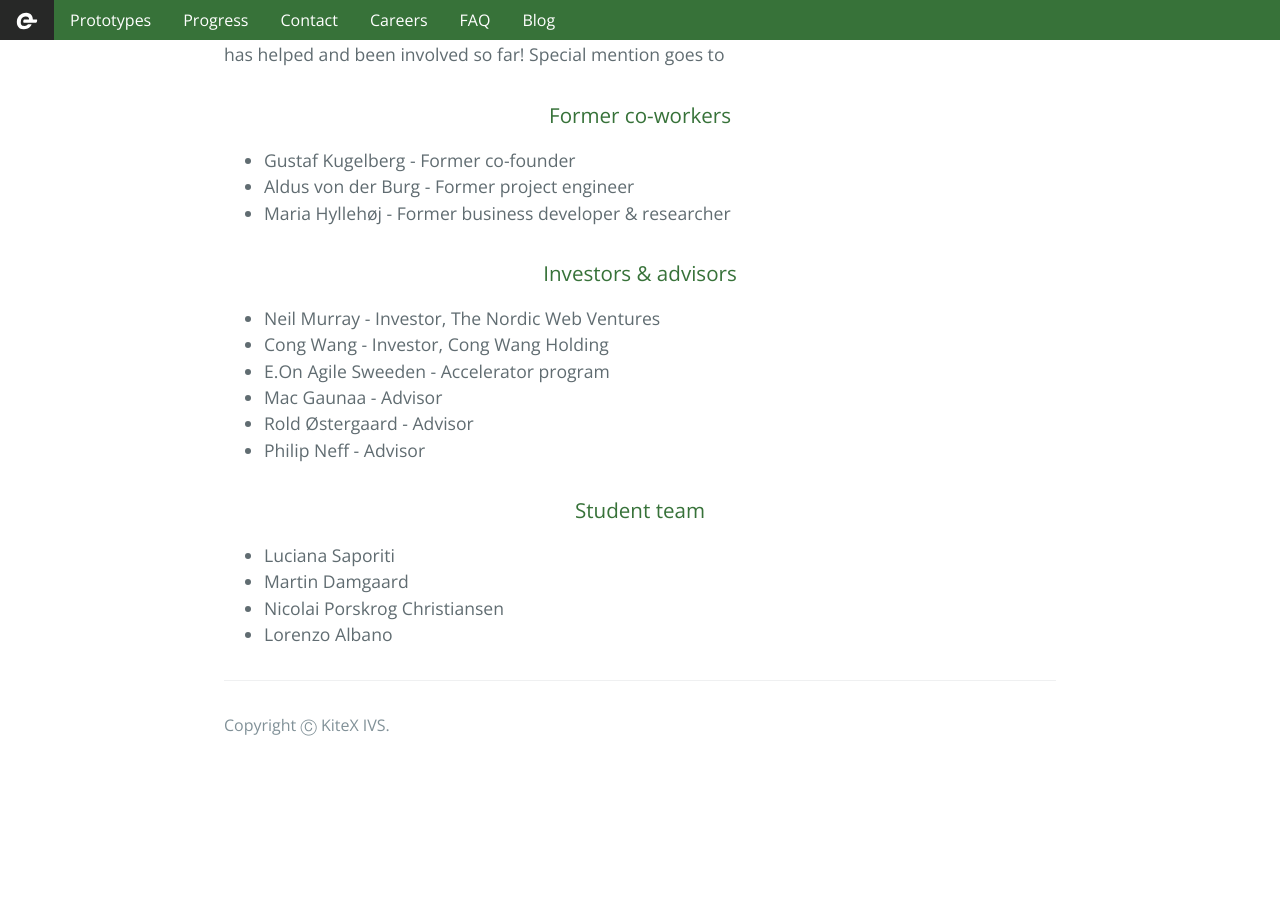
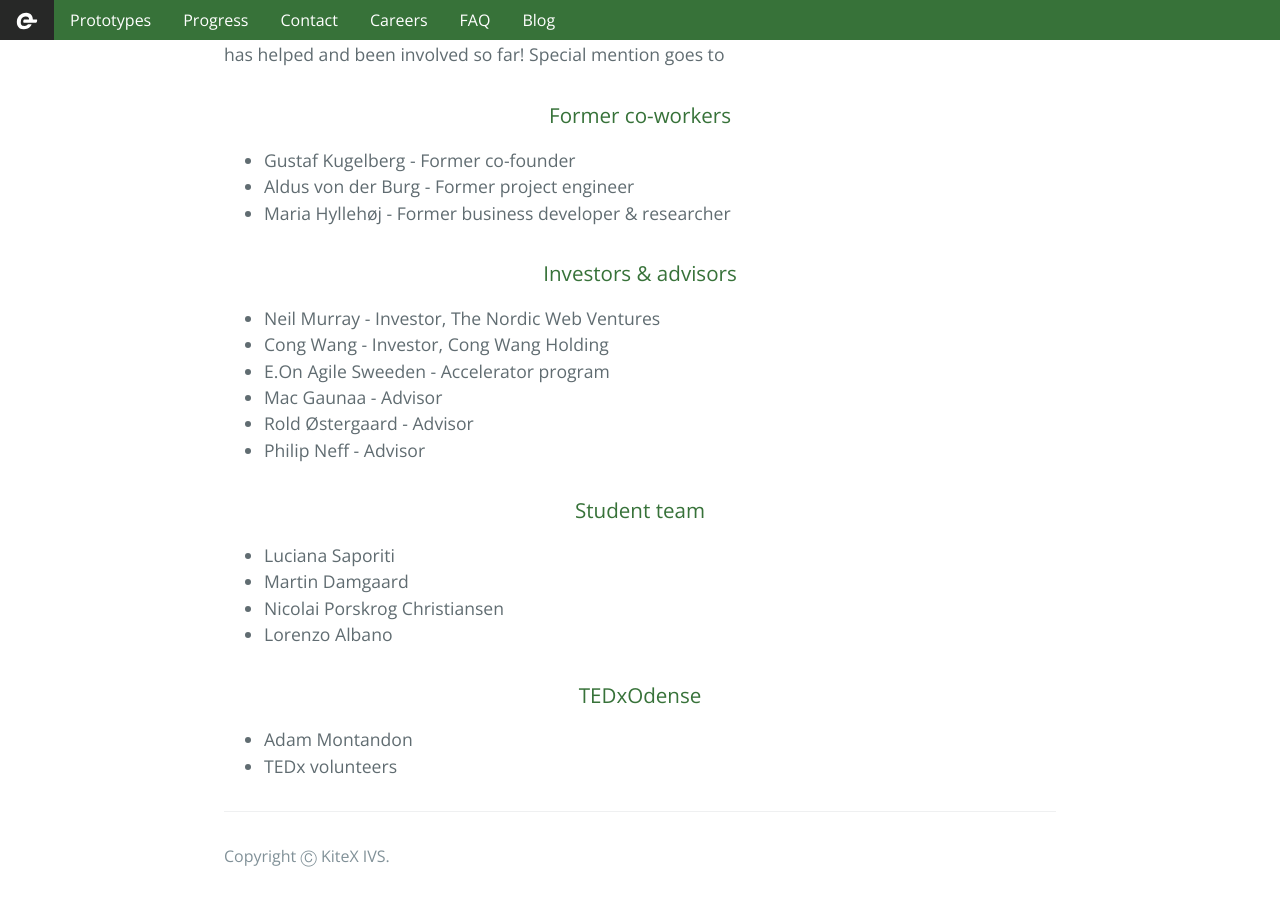
Before and after one commit to kitextech/kitextech.github.io, a Jekyll site: the page built from _posts/2018-05-23-KiteX-TEDx-Odense-2018-thank-you.md, in a window 1280 px wide and 900 px high, scrolled down 1046 px. Built offline with Jekyll 4.4.1, drawn with Linux system fonts in a browser that asks for light colours; before the commit the page ends 1815 px from its top, so only the background shows below that.

Commit message:
TEDx Odense

```diff
--- a/_posts/2018-05-23-KiteX-TEDx-Odense-2018-thank-you.md
+++ b/_posts/2018-05-23-KiteX-TEDx-Odense-2018-thank-you.md
@@ -30,3 +30,7 @@
 * Martin Damgaard
 * Nicolai Porskrog Christiansen
 * Lorenzo Albano
+
+### TEDxOdense
+* Adam Montandon
+* TEDx volunteers
```
